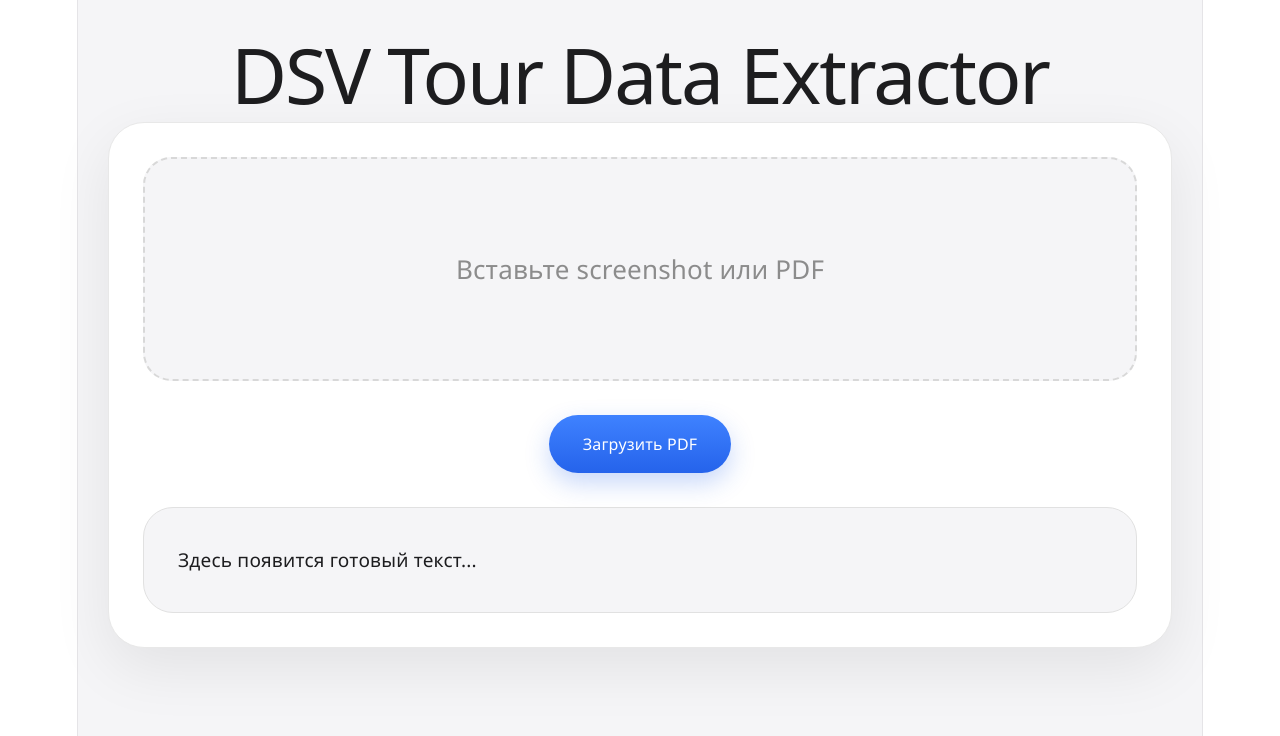
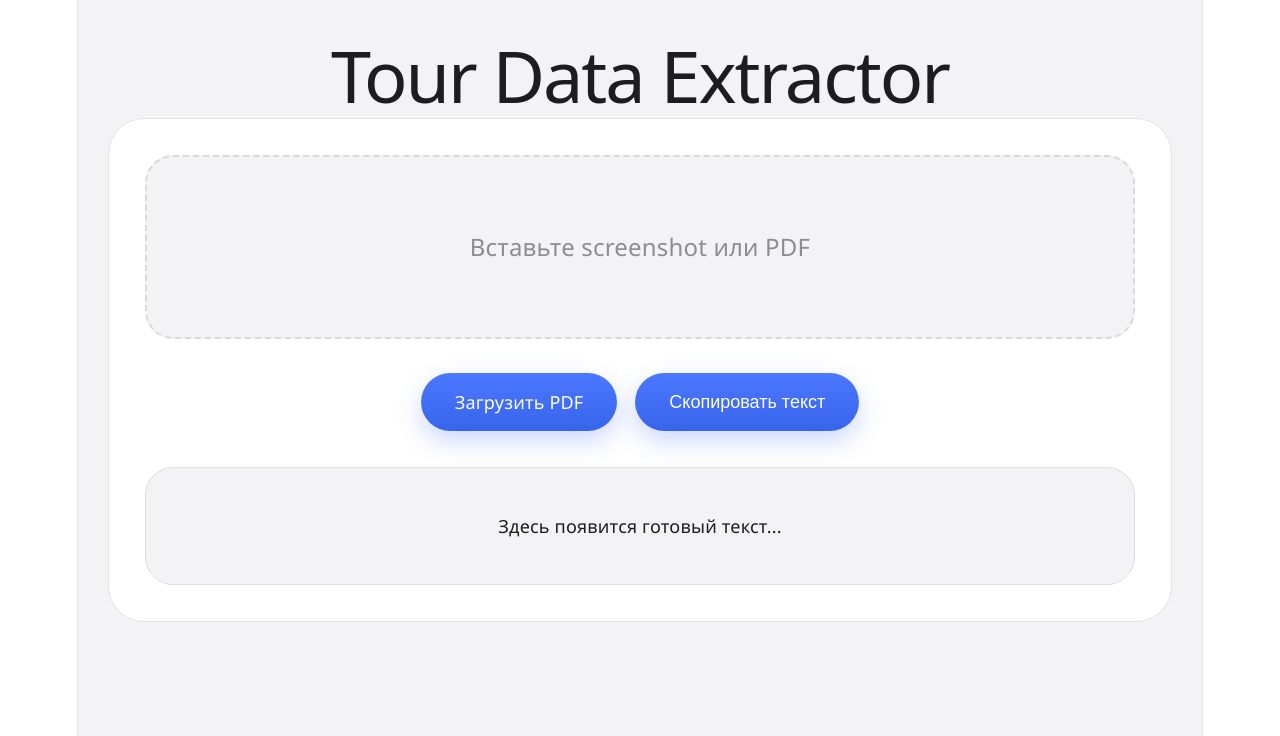
Before and after one commit to CV927/dsv-tour-data-extractor, a React (Vite) app: page / in a window 1280 px wide. Shown: the top 736 px of the page. Built offline with nearby package versions, Linux system fonts and the light colour scheme.

Commit message:
update parser and design

```diff
--- a/src/App.tsx
+++ b/src/App.tsx
@@ -35,102 +35,22 @@ export default function App() {
       .toLowerCase()
       .replace(/\b\w/g, (c) => c.toUpperCase());
 
-  // SCREENSHOT OCR
-  const extractFromImage = (text: string) => {
-    const cleanText = text.replace(/\r/g, "");
-
-    const lines = cleanText
-      .split("\n")
-      .map((l) => l.trim())
-      .filter(Boolean);
-
-    const tourMatch = cleanText.match(/Tour-Referenz:\s*0*(\d+)/i);
-
-    const tour = tourMatch ? tourMatch[1] : "";
+  const extractData = (text: string) => {
+    const cleanText = text.replace(/\r/g, "\n");
 
     const output: string[] = [];
-
-    if (tour) {
-      output.push(`Tour: ${tour}`);
-      output.push("");
-    }
-
-    let loadNr = 1;
-    let unloadNr = 1;
-
-    for (let i = 0; i < lines.length; i++) {
-      const line = lines[i];
-
-      const isLoad =
-        /\bLaden\b/i.test(line) &&
-        !/\bEntladen\b/i.test(line);
-
-      const isUnload =
-        /\bEntladen\b/i.test(line);
-
-      if (!isLoad && !isUnload) continue;
-
-      const placeBlock = lines.slice(i, i + 5).join(" ");
-
-      const timeBlock = lines.slice(i, i + 7).join(" ");
-
-      const placeMatch = placeBlock.match(
-        /\b(\d{5})\s+([A-ZÄÖÜa-zäöüß\-]+(?:\s+[A-ZÄÖÜa-zäöüß\-]+)?)/i
-      );
-
-      if (!placeMatch) continue;
-
-      const plz = placeMatch[1];
-
-      const city = normalizeCity(placeMatch[2]);
-
-      if (isLoad) {
-        output.push(`Загрузка Nr. ${loadNr}: ${plz} ${city}`);
-        loadNr++;
-      }
-
-      if (isUnload) {
-        output.push(`Выгрузка Nr. ${unloadNr}: ${plz} ${city}`);
-        unloadNr++;
-      }
-
-      const zeitMatch = timeBlock.match(
-        /Zeitfenster:\s*(\d{1,2}\.\d{1,2}\.\d{4})\s+(\d{1,2}:\d{2})/i
-      );
-
-      if (zeitMatch) {
-        output.push(
-          `${formatDate(zeitMatch[1])} ${formatTime(
-            zeitMatch[2]
-          )}`
-        );
-      }
-
-      output.push("");
-    }
-
-    return output.join("\n").trim();
-  };
-
-  // PDF PARSER
-  const extractFromPdf = (text: string) => {
-    const cleanText = text.replace(/\r/g, "\n");
 
     const tourMatch = cleanText.match(
       /Tour-Referenz:\s*0*(\d+)/i
     );
 
-    const tour = tourMatch ? tourMatch[1] : "";
-
-    const output: string[] = [];
-
-    if (tour) {
-      output.push(`Tour: ${tour}`);
+    if (tourMatch) {
+      output.push(`Tour: ${tourMatch[1]}`);
       output.push("");
     }
 
     const stopRegex =
-      /(?:^|\n)\s*(\d+)\s+(Laden|Entladen)\s+([\s\S]*?)(?=(?:\n)\s*\d+\s+(?:Laden|Entladen)\s|(?:\n)\s*Datum:|$)/gi;
+      /(?:^|\n)\s*(\d+)\s+(Laden|Entladen)\s+([\s\S]*?)(?=(?:\n)\s*\d+\s+(?:Laden|Entladen)\s|$)/gi;
 
     let loadNr = 1;
     let unloadNr = 1;
@@ -139,7 +59,6 @@ export default function App() {
 
     while ((match = stopRegex.exec(cleanText)) !== null) {
       const action = match[2];
-
       const block = match[3];
 
       const placeMatch = block.match(
@@ -150,10 +69,14 @@ export default function App() {
 
       const plz = placeMatch[1];
 
-      const city =
-        placeMatch[2]
-          .toLowerCase()
-          .replace(/\b\w/g, (c) => c.toUpperCase()) || "";
+      const city = normalizeCity(placeMatch[2]);
+
+      if (
+        city.toLowerCase().includes("zeitfenster") ||
+        city.includes("----")
+      ) {
+        continue;
+      }
 
       if (/^Laden$/i.test(action)) {
         output.push(`Загрузка Nr. ${loadNr}: ${plz} ${city}`);
@@ -183,58 +106,57 @@ export default function App() {
     return output.join("\n").trim();
   };
 
-  const readPdf = async (file: File) => {
+  const processImage = async (file: File) => {
+    setStatus("Обработка screenshot...");
+
+    const {
+      data: { text },
+    } = await Tesseract.recognize(file, "deu");
+
+    const parsed = extractData(text);
+
+    setResult(parsed);
+    setStatus("Готово");
+  };
+
+  const processPdf = async (file: File) => {
     setStatus("Обработка PDF...");
-    setResult("");
 
-    const buffer = await file.arrayBuffer();
+    const arrayBuffer = await file.arrayBuffer();
 
     const pdf = await pdfjsLib.getDocument({
-      data: new Uint8Array(buffer),
+      data: arrayBuffer,
     }).promise;
 
     let fullText = "";
 
-    for (let pageNum = 1; pageNum <= pdf.numPages; pageNum++) {
-      const page = await pdf.getPage(pageNum);
+    for (let i = 1; i <= pdf.numPages; i++) {
+      const page = await pdf.getPage(i);
 
       const textContent = await page.getTextContent();
 
       const pageText = textContent.items
         .map((item: any) => item.str)
-        .join("\n");
+        .join(" ");
 
       fullText += pageText + "\n";
     }
 
-    setResult(extractFromPdf(fullText));
+    const parsed = extractData(fullText);
+
+    setResult(parsed);
     setStatus("PDF обработан");
-  };
-
-  const readImage = async (file: File) => {
-    setStatus("Обработка screenshot...");
-    setResult("");
-
-    const {
-      data: { text },
-    } = await Tesseract.recognize(file, "deu");
-
-    setResult(extractFromImage(text));
-    setStatus("Готово");
   };
 
   const handleFile = async (file: File) => {
     if (file.type === "application/pdf") {
-      await readPdf(file);
+      await processPdf(file);
       return;
     }
 
     if (file.type.startsWith("image")) {
-      await readImage(file);
-      return;
+      await processImage(file);
     }
-
-    setStatus("Файл не поддерживается");
   };
 
   useEffect(() => {
@@ -253,14 +175,8 @@ export default function App() {
       }
     };
 
-    const preventDefault = (event: DragEvent) => {
-      event.preventDefault();
-      event.stopPropagation();
-    };
-
     const handleDrop = async (event: DragEvent) => {
       event.preventDefault();
-      event.stopPropagation();
 
       const file = event.dataTransfer?.files?.[0];
 
@@ -269,18 +185,22 @@ export default function App() {
       }
     };
 
+    const preventDefaults = (event: DragEvent) => {
+      event.preventDefault();
+    };
+
     window.addEventListener("paste", handlePaste);
-    window.addEventListener("dragover", preventDefault);
     window.addEventListener("drop", handleDrop);
+    window.addEventListener("dragover", preventDefaults);
 
     return () => {
       window.removeEventListener("paste", handlePaste);
-      window.removeEventListener("dragover", preventDefault);
       window.removeEventListener("drop", handleDrop);
+      window.removeEventListener("dragover", preventDefaults);
     };
   }, []);
 
-  const copyResult = async () => {
+  const copyText = async () => {
     await navigator.clipboard.writeText(result);
     setStatus("Скопировано");
   };
@@ -289,55 +209,50 @@ export default function App() {
     <div
       style={{
         minHeight: "100vh",
-        background: "#f5f5f7",
+        background: "#f3f3f5",
         padding: 30,
-        boxSizing: "border-box",
-        fontFamily: '"Aptos", "Segoe UI", sans-serif',
+        fontFamily: '"Aptos","Segoe UI",sans-serif',
       }}
     >
       <div
         style={{
-          width: "100%",
-          maxWidth: 1100,
+          maxWidth: 1200,
           margin: "0 auto",
         }}
       >
         <h1
           style={{
             textAlign: "center",
-            fontSize: "clamp(48px, 6vw, 78px)",
+            fontSize: "72px",
             fontWeight: 200,
+            marginBottom: 30,
             color: "#1d1d1f",
-            marginBottom: 34,
             letterSpacing: "-2px",
           }}
         >
-          DSV Tour Data Extractor
+          Tour Data Extractor
         </h1>
 
         <div
           style={{
             background: "#ffffff",
             borderRadius: 36,
-            border: "1px solid #e8e8e8",
-            padding: 34,
-            boxShadow: "0 20px 60px rgba(0,0,0,0.08)",
+            padding: 36,
+            border: "1px solid #e3e3e3",
           }}
         >
           <div
             style={{
-              border: "2px dashed #d8d8d8",
+              minHeight: 180,
               borderRadius: 28,
-              minHeight: 180,
+              border: "2px dashed #d9d9d9",
+              background: "#f3f3f5",
               display: "flex",
               alignItems: "center",
               justifyContent: "center",
-              textAlign: "center",
-              padding: 20,
-              fontSize: "clamp(18px, 3vw, 26px)",
-              color: "#8c8c8c",
+              fontSize: 24,
+              color: "#8d8d8d",
               fontWeight: 300,
-              background: "#f5f5f7",
             }}
           >
             {status}
@@ -347,23 +262,23 @@ export default function App() {
             style={{
               display: "flex",
               justifyContent: "center",
-              gap: 14,
+              gap: 18,
+              marginTop: 34,
               flexWrap: "wrap",
-              marginTop: 34,
             }}
           >
             <label
               style={{
                 background:
-                  "linear-gradient(180deg,#3f82ff,#2563eb)",
+                  "linear-gradient(180deg,#4c78ff,#3765ea)",
                 color: "#ffffff",
+                padding: "16px 34px",
                 borderRadius: 999,
-                padding: "16px 34px",
-                fontSize: 16,
+                cursor: "pointer",
+                fontSize: 18,
                 fontWeight: 400,
-                cursor: "pointer",
                 boxShadow:
-                  "0 10px 25px rgba(37,99,235,0.25)",
+                  "0 10px 25px rgba(55,101,234,0.25)",
               }}
             >
               Загрузить PDF
@@ -371,6 +286,7 @@ export default function App() {
               <input
                 type="file"
                 accept=".pdf,image/*"
+                style={{ display: "none" }}
                 onChange={(e) => {
                   const file = e.target.files?.[0];
 
@@ -378,53 +294,46 @@ export default function App() {
                     handleFile(file);
                   }
                 }}
-                style={{ display: "none" }}
               />
             </label>
 
-            {result && (
             <button
-                onClick={copyResult}
+              onClick={copyText}
               style={{
                 background:
-                    "linear-gradient(180deg,#3f82ff,#2563eb)",
+                  "linear-gradient(180deg,#4c78ff,#3765ea)",
                 color: "#ffffff",
+                padding: "16px 34px",
+                borderRadius: 999,
+                cursor: "pointer",
                 border: "none",
-                  borderRadius: 999,
-                  padding: "16px 34px",
-                  fontSize: 16,
+                fontSize: 18,
                 fontWeight: 400,
-                  cursor: "pointer",
                 boxShadow:
-                    "0 10px 25px rgba(37,99,235,0.25)",
+                  "0 10px 25px rgba(55,101,234,0.25)",
               }}
             >
               Скопировать текст
             </button>
-            )}
           </div>
 
           <div
             style={{
-              marginTop: 34,
-              background: "#f5f5f7",
-              borderRadius: 30,
-              padding: 34,
-              border: "1px solid #e1e1e1",
+              marginTop: 36,
+              background: "#f3f3f5",
+              borderRadius: 28,
+              padding: 40,
+              border: "1px solid #dddddd",
             }}
           >
             <pre
               style={{
                 margin: 0,
                 whiteSpace: "pre-wrap",
-                wordBreak: "break-word",
                 color: "#1d1d1f",
-                fontSize: "clamp(16px, 2vw, 19px)",
-                lineHeight: 1.9,
-                textAlign: "left",
-                fontWeight: 400,
-                fontFamily:
-                  '"Aptos", "Segoe UI", sans-serif',
+                fontSize: 18,
+                lineHeight: 2,
+                fontFamily: '"Aptos","Segoe UI",sans-serif',
               }}
             >
               {result || "Здесь появится готовый текст..."}
```
Lines whose indentation alone changed are shown as unchanged.
